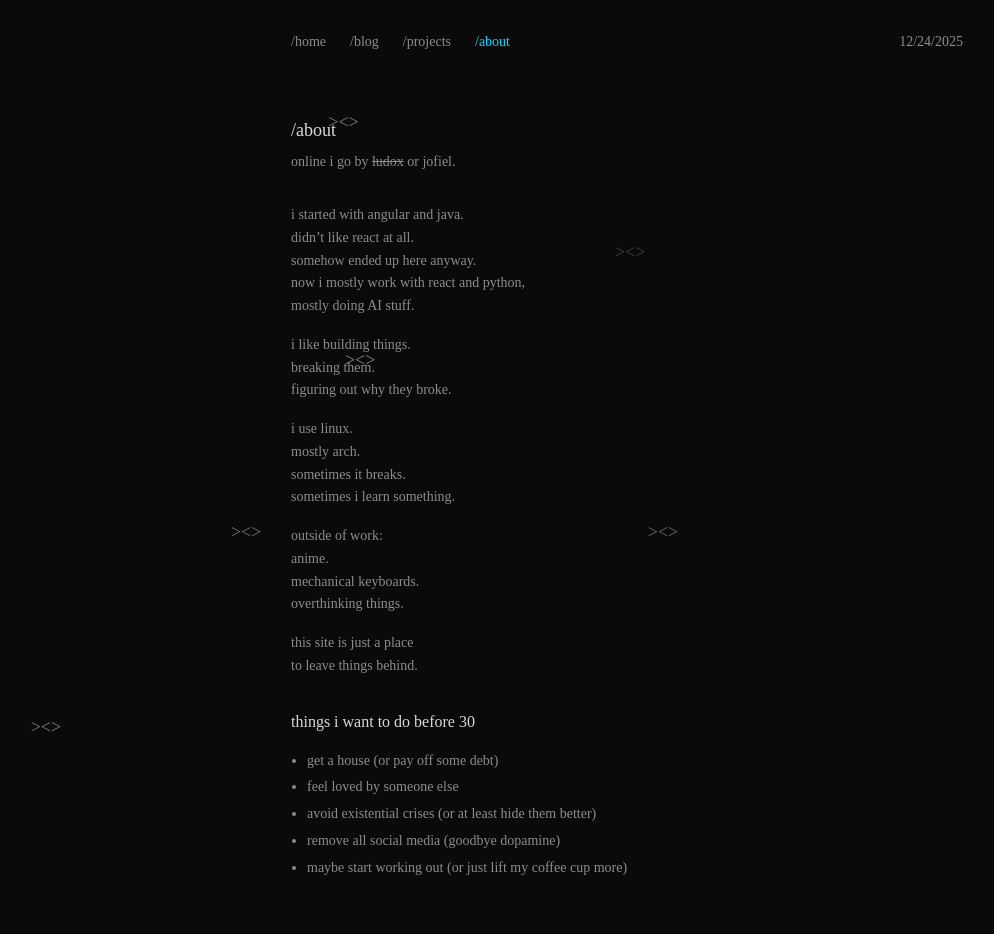
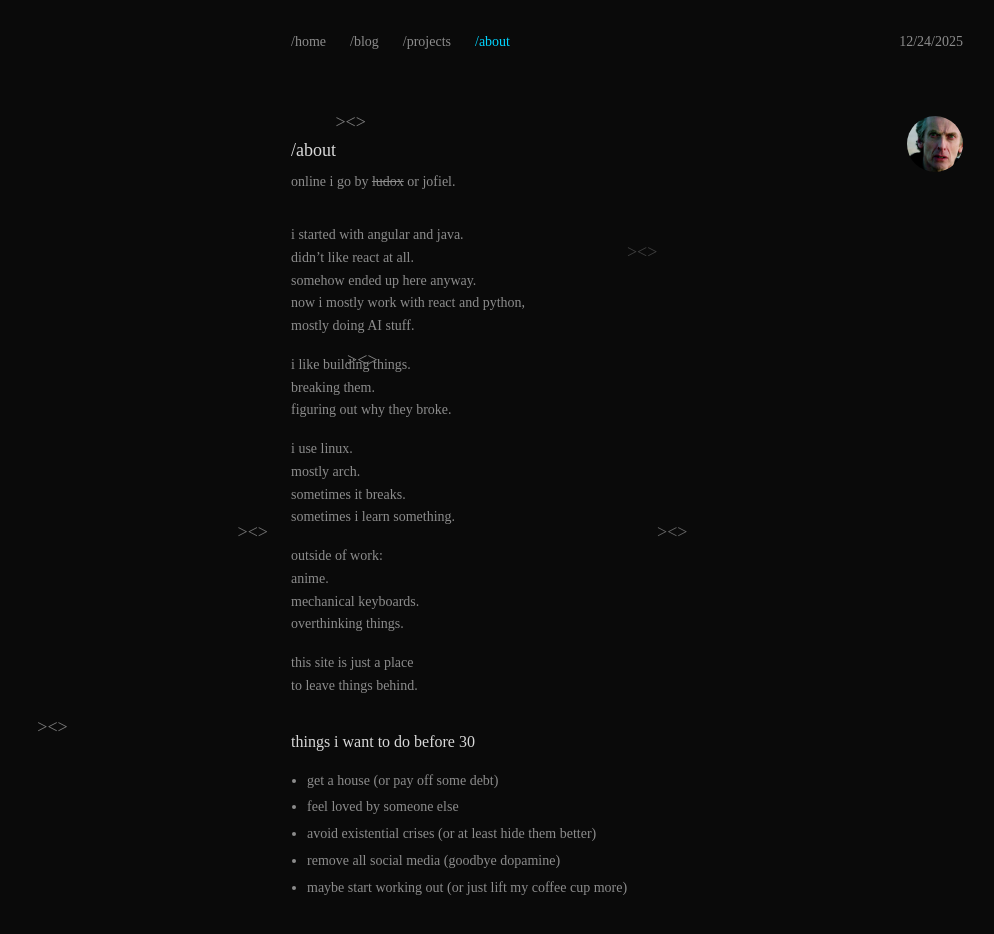
Before and after one commit to rjofiel/jofiel-site, a React (Vite) app: page /about in a window 1280 px wide. Shown: the top 934 px of the page, without its empty margins (13-1007 px from the left). Built offline with nearby package versions, Linux system fonts and the light colour scheme; a small style sheet from the web is missing.

Commit message:
feat: adding pfp

```diff
--- a/app/pages/About.tsx
+++ b/app/pages/About.tsx
@@ -8,7 +8,12 @@ const About = () => {
     <Layout>
       <div className='space-y-8 pt-8'>
         <section>
-          <h1 className='text-lg font-medium text-foreground mb-2'>/about</h1>
+          <div className='flex justify-between items-end'>
+            <h1 className='text-lg font-medium text-foreground mb-2'>/about</h1>
+            <div className='h-14 w-14 rounded-full'>
+              <img className='object-cover rounded-full w-14 h-14' src='/images/capaldi_pfp.webp' alt='peter capaldi' />
+            </div>
+          </div>
           <p className='text-sm text-muted-foreground'>
             online i go by <span className='line-through'>ludox</span> or jofiel.
           </p>
--- a/app/pages/Home.tsx
+++ b/app/pages/Home.tsx
@@ -57,7 +57,7 @@ const Home = () => {
           <ExternalLink
             href='https://github.com/rjofiel'
             description='code, experiments, half-finished ideas, and projects held together by duct tape and hope.'>
-            github stuff
+            github
           </ExternalLink>
           <ExternalLink
             href='https://twitter.com/srludox'
```
Also changed, not shown: public/images/capaldi_pfp.webp (added).
